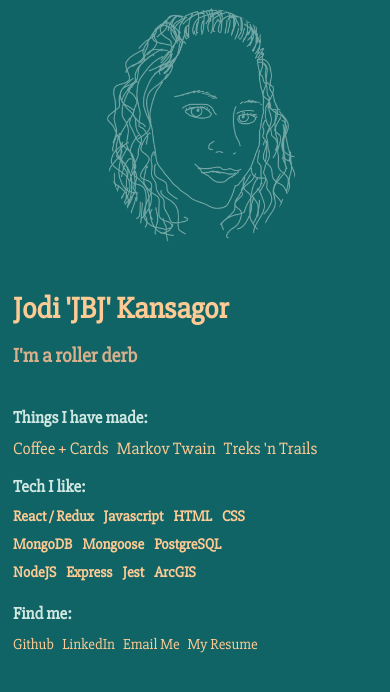
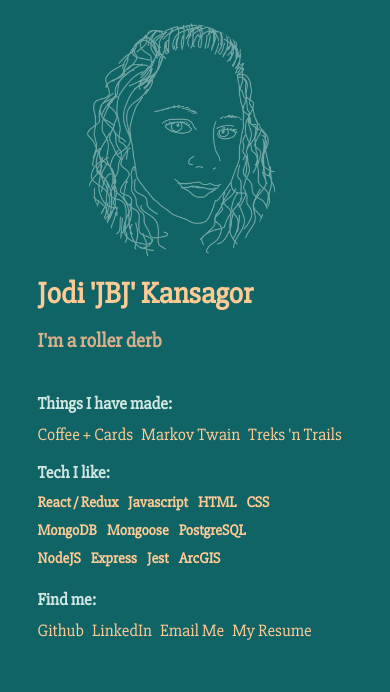
Before and after one commit to jodinkansagor/portfolio-react, a React app: page / in a window 390 px wide. Built offline with nearby package versions, Linux system fonts and the light colour scheme.

Commit message:
more mobile styling

```diff
--- a/src/components/App.css
+++ b/src/components/App.css
@@ -7,4 +7,8 @@ html {
     height: 100vh;
   }
 
+  display: flex;
+  flex-direction: column;
+  align-items: center;
+
   }
--- a/src/components/NewHome/Links.css
+++ b/src/components/NewHome/Links.css
@@ -18,7 +18,7 @@ a {
   margin-left: 5px;
   margin-right: 3px;
   font-family: 'Slabo 27px', serif;
-  font-size: 15px;
+  font-size: 17px;
 
   &:hover {
     color: #D1E8E2
--- a/src/components/NewHome/NewHome.css
+++ b/src/components/NewHome/NewHome.css
@@ -1,20 +1,25 @@
+
+
+
 .newHome {
 
   display: flex;
   flex-direction: column;
-  justify-content: center;
-  width: 100vw;
+  width: 300px;
 
   h1 {
     font-size: 30px;
     margin-bottom: 5px;
     margin-left: 5px;
+    margin-top: 10px;
+
     width: 300px;
   }
 
   h2 {
     color: #d9b08c;
     margin-left: 5px;
+    margin-right: 0px;
     font-size: 20px;
     width: 300px;
   }
@@ -24,6 +29,7 @@
     border-radius: 100%;
     opacity: 50%;
     margin: auto;
+    margin-top: 15px;
   }
 
 }
--- a/src/components/NewHome/Project.css
+++ b/src/components/NewHome/Project.css
@@ -4,7 +4,7 @@
   justify-content: flex-start;
   align-items: flex-start;
   text-align: center;
-  width: 100vw;
+  width: 325px;
 
   h1 {
     margin-bottom: 10px;
```
